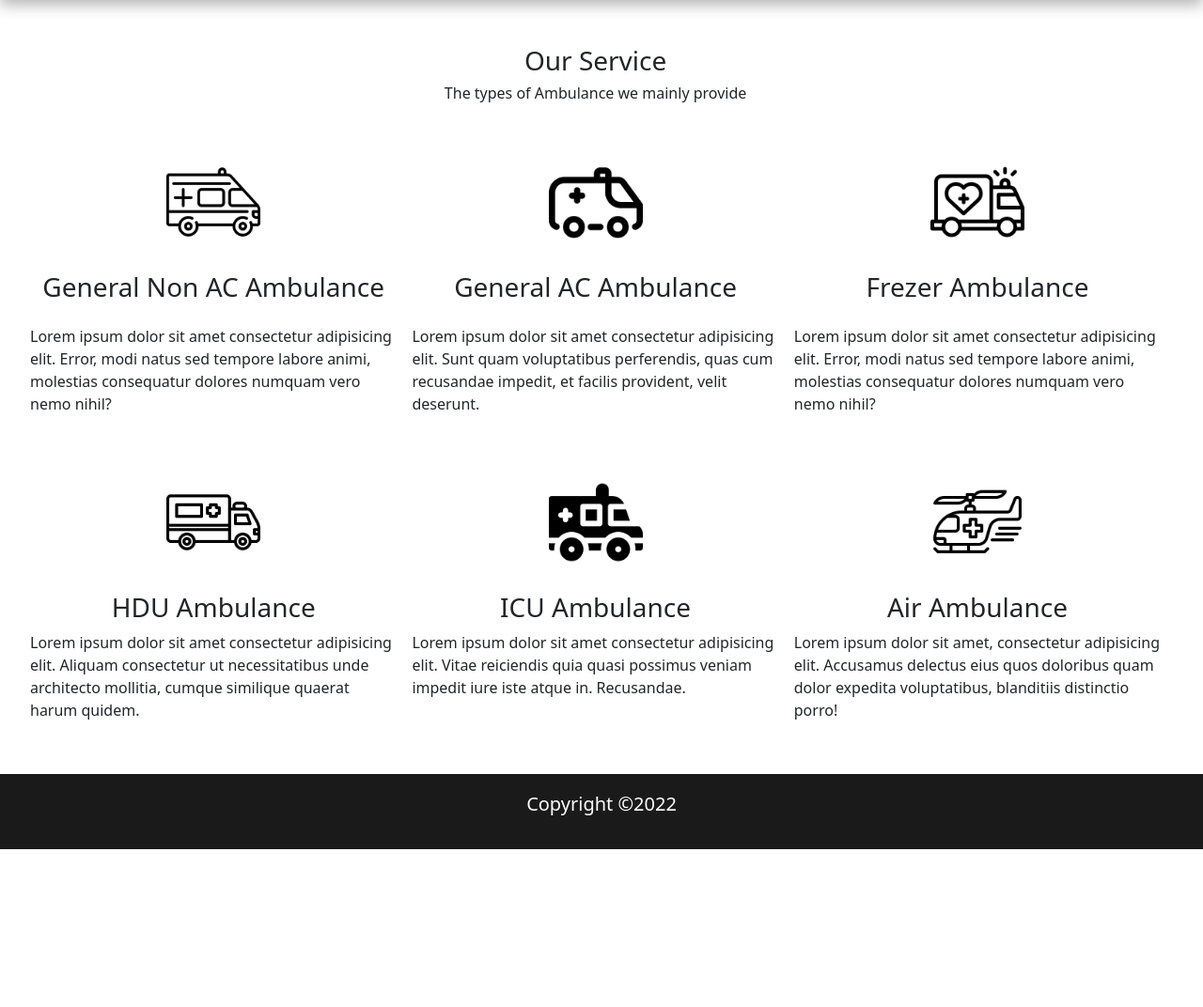
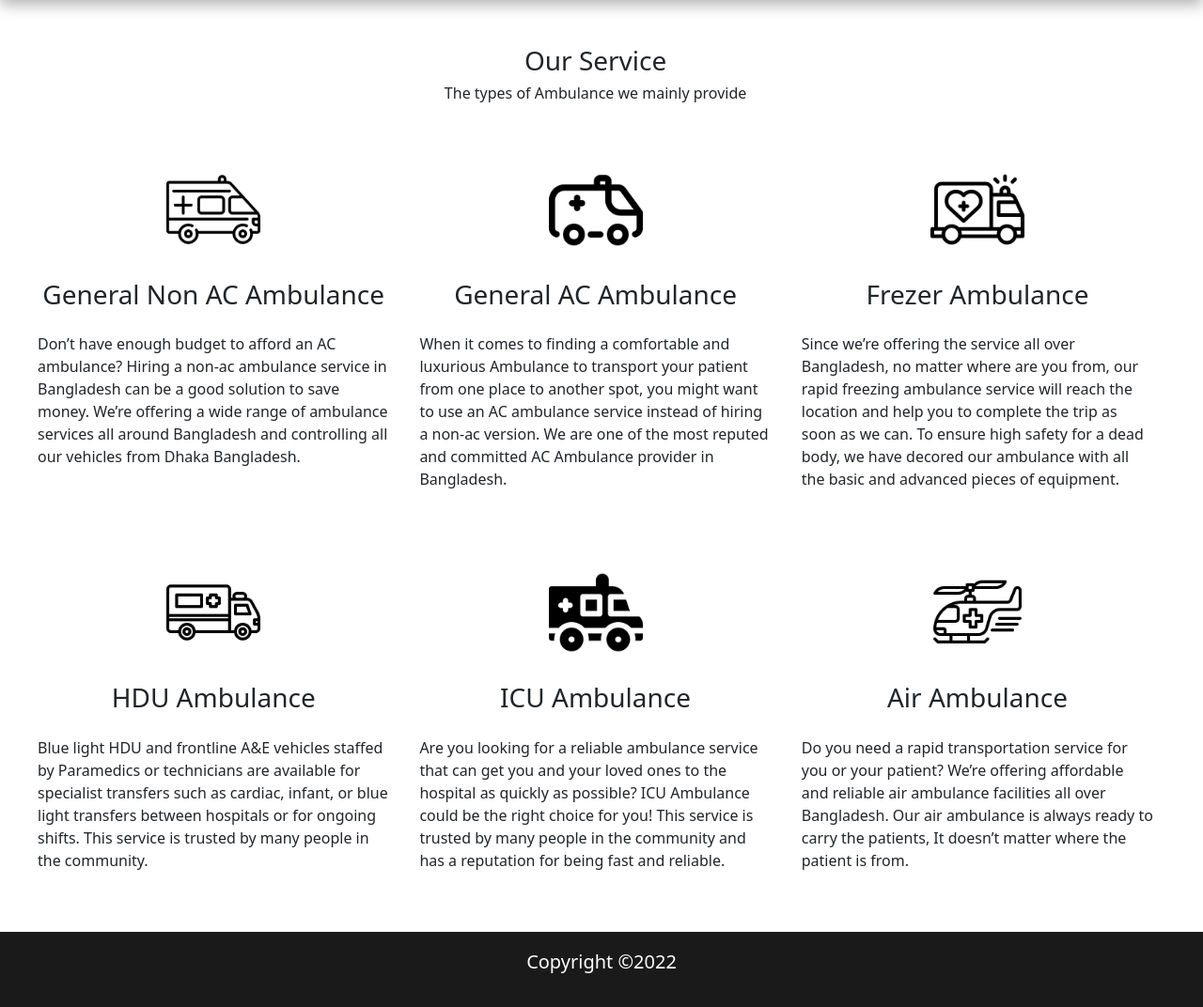
Before and after one commit to aziz-eu/Ambulance-booking-system, a PHP site: page /services.php in a window 1280 px wide. Shown: the part 184-1256 px from the top of the page at 94% size. Before the commit the page ends 1088 px from the top, so only its background shows below. Run offline with PHP 8.4, Linux system fonts and the light colour scheme; some web fonts are replaced.

Commit message:
ambulance booking system

```diff
--- a/admin.php
+++ b/admin.php
@@ -6,7 +6,7 @@ include_once 'config/db.php';
 
 if (isset($_POST['loginBtn'])) {
   $username = trim($_POST['username']);
-  $password = (trim($_POST['password']));
+  $password = md5(trim($_POST['password']));
 
 
 
--- a/services.php
+++ b/services.php
@@ -1,18 +1,15 @@
 <!DOCTYPE html>
 <html lang="en">
+
 <head>
   <meta charset="UTF-8">
   <meta http-equiv="X-UA-Compatible" content="IE=edge">
   <meta name="viewport" content="width=device-width, initial-scale=1.0">
-    <link
-    href="https://cdn.jsdelivr.net/npm/bootstrap@5.0.2/dist/css/bootstrap.min.css"
-    rel="stylesheet"
-    integrity="sha384-EVSTQN3/azprG1Anm3QDgpJLIm9Nao0Yz1ztcQTwFspd3yD65VohhpuuCOmLASjC"
-    crossorigin="anonymous"
-  />
+  <link href="https://cdn.jsdelivr.net/npm/bootstrap@5.0.2/dist/css/bootstrap.min.css" rel="stylesheet" integrity="sha384-EVSTQN3/azprG1Anm3QDgpJLIm9Nao0Yz1ztcQTwFspd3yD65VohhpuuCOmLASjC" crossorigin="anonymous" />
   <link rel="stylesheet" href="style.css">
   <title>BD Ambulance</title>
 </head>
+
 <body>
   <header>
     <nav>
@@ -41,64 +38,67 @@
     </div>
     <div class="service my-3 text-center">
       <div class="row mx-4">
-              <div class="col-4 p-2">
+        <div class="col-4 p-3">
           <div class="mb-4">
             <img src="image/ambulance1.png" alt="" width="100px">
           </div>
 
           <h3>General Non AC Ambulance</h3>
           <div class="text-start pt-3">
-                 Lorem ipsum dolor sit amet consectetur adipisicing elit. Error, modi natus sed tempore labore animi, molestias consequatur dolores numquam vero nemo nihil?
+            Don’t have enough budget to afford an AC ambulance? Hiring a non-ac ambulance service in Bangladesh can be a good solution to save money. We’re offering a wide range of ambulance services all around Bangladesh and controlling all our vehicles from Dhaka Bangladesh.
           </div>
         </div>
-              <div class="col-4 p-2">
+        <div class="col-4 p-3">
           <div class="mb-4">
             <img src="image/ambulance (1).png" alt="" width="100px">
           </div>
           <h3>General AC Ambulance</h3>
           <div class="text-start pt-3">
-                  Lorem ipsum dolor sit amet consectetur adipisicing elit. Sunt quam voluptatibus perferendis, quas cum recusandae impedit, et facilis provident, velit deserunt.
+            When it comes to finding a comfortable and luxurious Ambulance to transport your patient from one place to another spot, you might want to use an AC ambulance service instead of hiring a non-ac version.
+            We are one of the most reputed and committed AC Ambulance provider in Bangladesh.
           </div>
         </div>
-              <div class="col-4 p-2">
+        <div class="col-4 p-3">
           <div class="mb-4">
             <img src="image/ambulance (4).png" alt="" width="100px">
           </div>
 
           <h3>Frezer Ambulance</h3>
           <div class="text-start pt-3">
-                 Lorem ipsum dolor sit amet consectetur adipisicing elit. Error, modi natus sed tempore labore animi, molestias consequatur dolores numquam vero nemo nihil?
+
+            Since we’re offering the service all over Bangladesh, no matter where are you from, our rapid freezing ambulance service will reach the location and help you to complete the trip as soon as we can. To ensure high safety for a dead body, we have decored our ambulance with all the basic and advanced pieces of equipment.
           </div>
         </div>
       </div>
       <div class="row mx-4 my-5">
-              <div class="col-4 p-2">
+        <div class="col-4 p-3">
           <div class="mb-4">
             <img src="image/ambulance.png" alt="" width="100px">
           </div>
 
           <h3>HDU Ambulance</h3>
-                <div class="text-start">
-                  Lorem ipsum dolor sit amet consectetur adipisicing elit. Aliquam consectetur ut necessitatibus unde architecto mollitia, cumque similique quaerat harum quidem.
+          <div class="text-start pt-3">
+          Blue light HDU and frontline A&E vehicles staffed by Paramedics or technicians are available for specialist transfers such as cardiac, infant, or blue light transfers between hospitals or for ongoing shifts. This service is trusted by many people in the community.
           </div>
         </div>
-              <div class="col-4 p-2">
+        <div class="col-4 p-3">
           <div class="mb-4">
             <img src="image/icu.png" alt="" width="100px">
           </div>
           <h3>ICU Ambulance</h3>
-                <div class="text-start">
-                 Lorem ipsum dolor sit amet consectetur adipisicing elit. Vitae reiciendis quia quasi possimus veniam impedit iure iste atque in. Recusandae.
+          <div class="text-start pt-3">
+            Are you looking for a reliable ambulance service that can get you and your loved ones to the hospital as quickly as possible? ICU Ambulance could be the right choice for you! This service is trusted by many people in the community and has a reputation for being fast and reliable.
           </div>
         </div>
-              <div class="col-4 p-2">
+        <div class="col-4 p-3">
           <div class="mb-4">
             <img src="image/helicopter.png" alt="" width="100px">
           </div>
 
           <h3>Air Ambulance</h3>
-                <div class="text-start">
-                  Lorem ipsum dolor sit amet, consectetur adipisicing elit. Accusamus delectus eius quos doloribus quam dolor expedita voluptatibus, blanditiis distinctio porro!
+          <div class="text-start pt-3">
+            Do you need a rapid transportation service for you or your patient?
+            We’re offering affordable and reliable air ambulance facilities all over Bangladesh. Our air ambulance is always ready to carry the patients, It doesn’t matter where the patient is from.
           </div>
         </div>
       </div>
@@ -111,10 +111,7 @@
     </div>
   </footer>
 
-      <script
-      src="https://cdn.jsdelivr.net/npm/bootstrap@5.0.2/dist/js/bootstrap.bundle.min.js"
-      integrity="sha384-MrcW6ZMFYlzcLA8Nl+NtUVF0sA7MsXsP1UyJoMp4YLEuNSfAP+JcXn/tWtIaxVXM"
-      crossorigin="anonymous"
-    ></script>
+  <script src="https://cdn.jsdelivr.net/npm/bootstrap@5.0.2/dist/js/bootstrap.bundle.min.js" integrity="sha384-MrcW6ZMFYlzcLA8Nl+NtUVF0sA7MsXsP1UyJoMp4YLEuNSfAP+JcXn/tWtIaxVXM" crossorigin="anonymous"></script>
 </body>
+
 </html>
```
Also changed, not shown: admin_profile.php (+38 -33 lines), faq.php (+14 -12 lines). Lines whose indentation alone changed are shown as unchanged.
